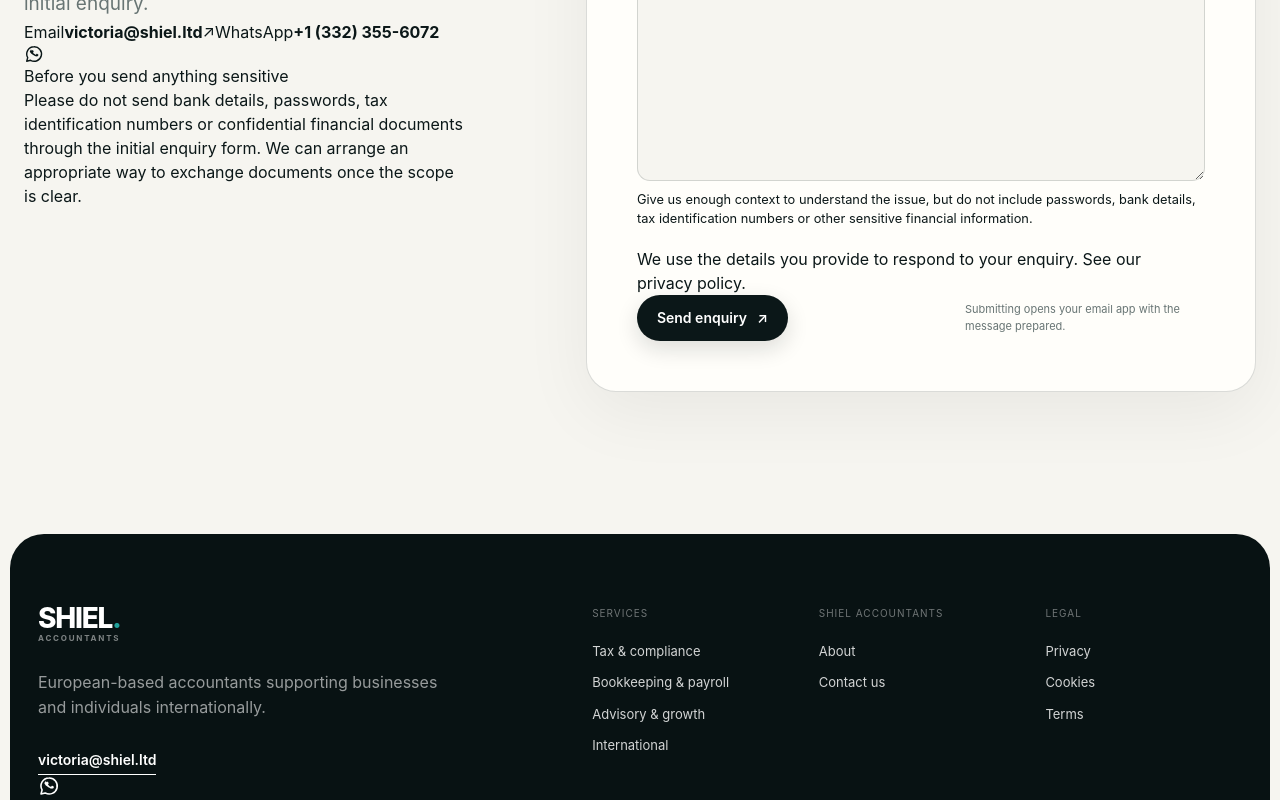
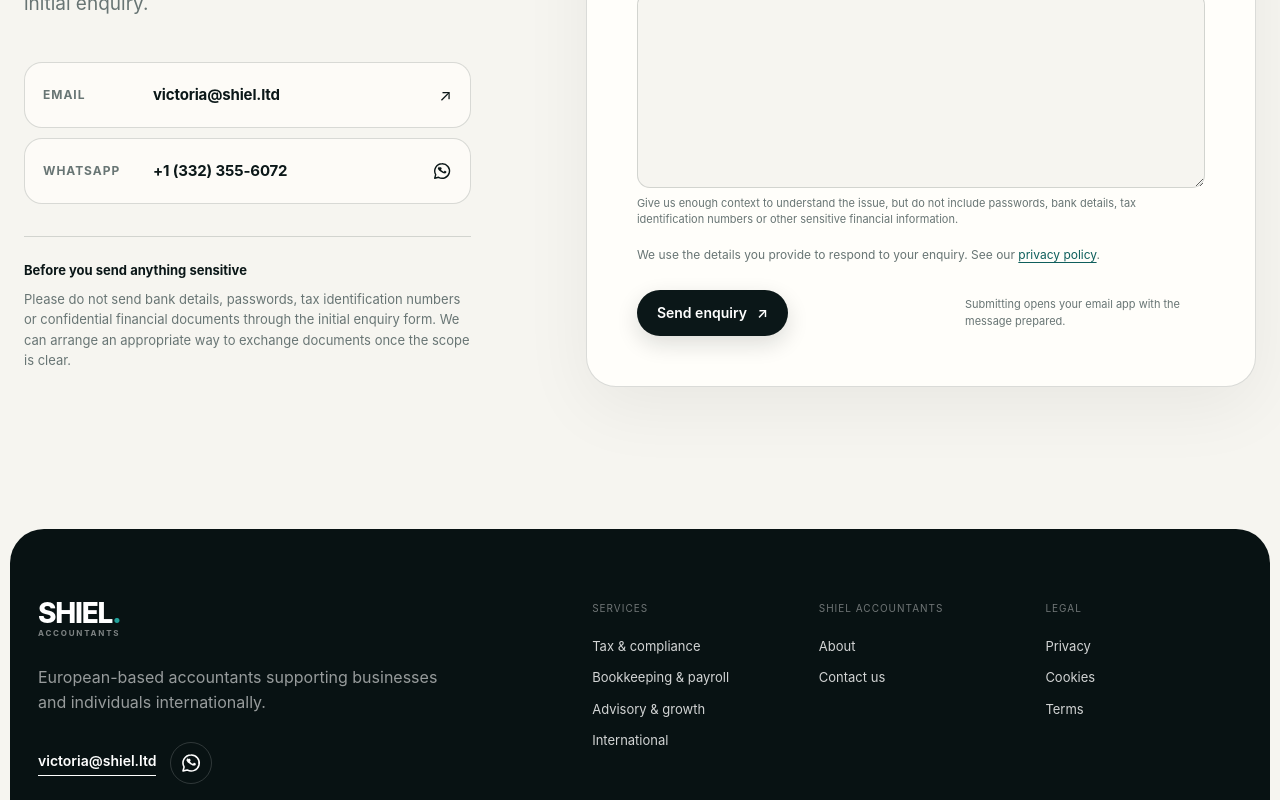
Before and after one commit to victoriashiel/Shiel-ltd, a Next.js app: page /contact in a window 1280 px wide. Shown: the part 620-1420 px from the top of the page. Built offline with nearby package versions, Linux system fonts and the light colour scheme; no server answers.

Commit message:
style: finish contact page and footer icon

```diff
--- a/app/polish.css
+++ b/app/polish.css
@@ -234,3 +234,129 @@
     background: var(--paper);
   }
 }
+
+
+.contact-methods {
+  display: grid;
+  gap: 10px;
+  margin-top: 42px;
+}
+
+.contact-method {
+  display: grid;
+  grid-template-columns: 92px 1fr auto;
+  gap: 18px;
+  align-items: center;
+  min-height: 66px;
+  padding: 16px 18px;
+  border: 1px solid var(--line);
+  border-radius: 18px;
+  background: color-mix(in srgb, var(--paper) 72%, transparent);
+  transition: transform .2s ease, border-color .2s ease, background .2s ease;
+}
+
+.contact-method:hover {
+  transform: translateY(-2px);
+  border-color: color-mix(in srgb, var(--teal) 35%, transparent);
+  background: var(--paper);
+}
+
+.contact-method > span:first-child {
+  color: var(--muted);
+  font-size: 12px;
+  font-weight: 650;
+  text-transform: uppercase;
+  letter-spacing: .08em;
+}
+
+.contact-method strong {
+  font-size: 15px;
+  letter-spacing: -.01em;
+}
+
+.contact-note {
+  margin-top: 32px;
+  padding-top: 24px;
+  border-top: 1px solid var(--line);
+}
+
+.contact-note-title {
+  margin: 0 0 8px;
+  color: var(--ink);
+  font-size: 13px;
+  font-weight: 680;
+}
+
+.contact-note > p:last-child {
+  margin: 0;
+  color: var(--muted);
+  font-size: 13px;
+  line-height: 1.58;
+  max-width: 560px;
+}
+
+.form-kicker {
+  margin: 0 0 14px;
+  color: var(--muted);
+  font-size: 11px;
+  font-weight: 720;
+  text-transform: uppercase;
+  letter-spacing: .11em;
+}
+
+.form-hint {
+  display: block;
+  margin-top: -2px;
+  color: var(--muted);
+  font-size: 11px;
+  line-height: 1.5;
+}
+
+.form-privacy {
+  margin: 2px 0 26px;
+  color: var(--muted);
+  font-size: 12px;
+  line-height: 1.5;
+}
+
+.form-privacy a {
+  color: var(--teal);
+  text-decoration: underline;
+  text-underline-offset: 3px;
+}
+
+.footer-contact-row {
+  display: flex;
+  align-items: center;
+  gap: 14px;
+  flex-wrap: wrap;
+}
+
+.footer-icon-link {
+  width: 42px;
+  height: 42px;
+  display: inline-grid;
+  place-items: center;
+  border: 1px solid rgba(255,255,255,.16);
+  border-radius: 50%;
+  color: white;
+  transition: transform .2s ease, border-color .2s ease, background .2s ease;
+}
+
+.footer-icon-link:hover {
+  transform: translateY(-2px);
+  border-color: rgba(255,255,255,.34);
+  background: rgba(255,255,255,.08);
+}
+
+@media (max-width: 780px) {
+  .contact-method {
+    grid-template-columns: 76px 1fr auto;
+    gap: 12px;
+    padding: 15px;
+  }
+
+  .contact-method strong {
+    font-size: 14px;
+  }
+}
```
